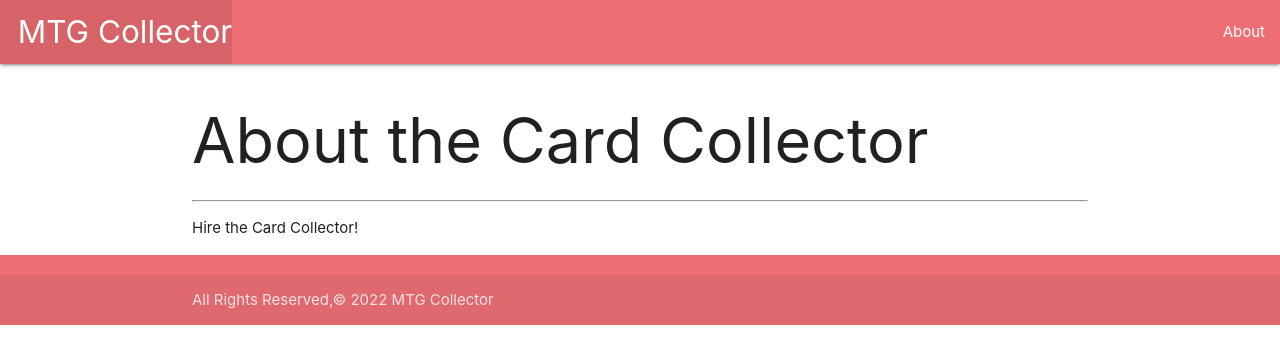
After one commit to kcanamar/mtg-collector, a Django app: page /about/ in a window 1280 px wide. The commit adds this page. Shown: the top 364 px of the page. Run offline with Django 4.2, Linux system fonts and the light colour scheme.

Commit message:
creates about.html template, adds route to main_app/urls.py, defines about function in main_app/views.py, creates link on nav bar in base.html

```diff
--- /dev/null
+++ b/main_app/templates/about.html
@@ -0,0 +1,8 @@
+{% extends 'base.html' %}
+{% block content %}
+
+<h1>About the Card Collector</h1>
+<hr />
+<p>Hire the Card Collector!</p>
+
+{% endblock %}
--- a/main_app/templates/base.html
+++ b/main_app/templates/base.html
@@ -20,6 +20,7 @@
         </ul>
         <ul class="right">
           {% comment %} important to include the leading / in th HTML {% endcomment %}
+          <li><a href="{% url 'about' %}">About</a></li>
         </ul>
       </div>
     </nav>
--- a/main_app/urls.py
+++ b/main_app/urls.py
@@ -2,5 +2,9 @@ from django.urls import path
 from . import views
 
 urlpatterns = [
+    # home route
     path('', views.home, name='home'),
+    # about route
+    path('about/', views.about, name='about'),
+
 ]
--- a/main_app/views.py
+++ b/main_app/views.py
@@ -3,3 +3,6 @@ from django.shortcuts import render
 # Create your views here.
 def home(request):
     return render(request, 'home.html')
+
+def about(request):
+    return render(request, 'about.html')
```
